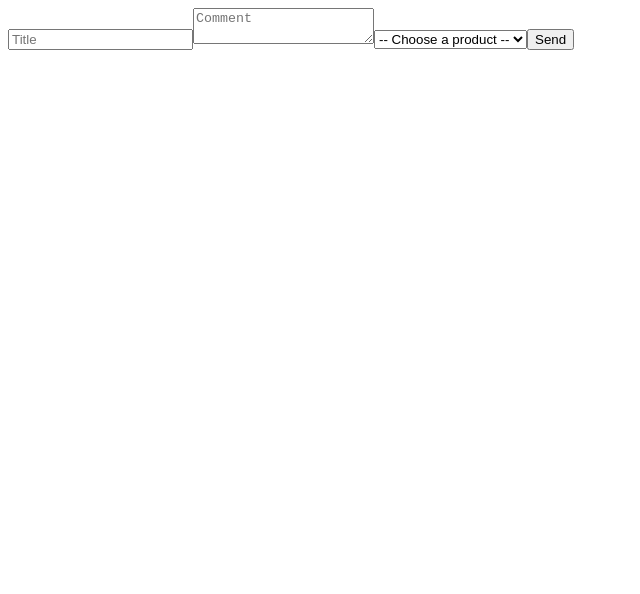
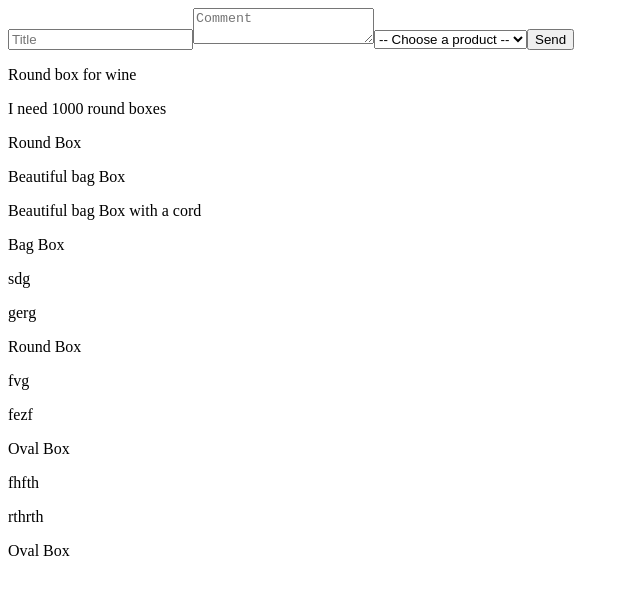
Before and after one commit to XabAyca/packitoo_challenge_app, a React (Create React App) app: page / in a window 1280 px wide. Shown: the top 594 px of the page, without its empty margins (0-640 px from the left). Built offline with nearby package versions, Linux system fonts and the light colour scheme; data requests are answered from the project's data file.

Commit message:
level 4: listbrief component

```diff
--- a/db.json
+++ b/db.json
@@ -11,6 +11,24 @@
       "title": "Beautiful bag Box",
       "comment": "Beautiful bag Box with a cord",
       "productId": 1
+    },
+    {
+      "title": "sdg",
+      "comment": "gerg",
+      "productId": "3",
+      "id": 3
+    },
+    {
+      "title": "fvg",
+      "comment": "fezf",
+      "productId": "2",
+      "id": 4
+    },
+    {
+      "title": "fhfth",
+      "comment": "rthrth",
+      "productId": "2",
+      "id": 5
     }
   ],
   "products": [
--- a/src/App.tsx
+++ b/src/App.tsx
@@ -1,9 +1,11 @@
 import { BriefForm } from './features/BriefForm/components/briefForm';
+import { BriefList } from './features/BriefList/components/briefList';
 
 function App() {
   return (
-    <div className="App">
-      <BriefForm/>
+    <div>
+      <BriefForm />
+      <BriefList/>
     </div>
   );
 }
--- a/src/features/BriefForm/components/briefForm.tsx
+++ b/src/features/BriefForm/components/briefForm.tsx
@@ -1,4 +1,4 @@
-import React, { ChangeEvent, useEffect, useState } from 'react'
+import { ChangeEvent, useEffect, useState } from 'react'
 import { useDispatch, useSelector } from 'react-redux';
 import { getProducts, addBrief } from '../../../shared/api/apiManager';
 import { RootState } from '../../../shared/store';
--- /dev/null
+++ b/src/features/BriefList/components/briefList.tsx
@@ -0,0 +1,55 @@
+import { useEffect } from "react"
+import { useDispatch, useSelector } from "react-redux"
+import { getBriefs } from '../../../shared/api/apiManager';
+import { RootState } from '../../../shared/store';
+
+export const BriefList = () => {
+  const dispatch = useDispatch()
+  const briefs: Ibriefs | any = useSelector((state: RootState) => state.briefs)
+  const products: any = useSelector((state: RootState) => state.getProducts);
+  const brief: any = useSelector((state: RootState) => state.addBrief)
+
+  interface Ibrief{
+    id: number;
+    title: string;
+    comment: string;
+    productId: string;
+  }
+
+  interface Ibriefs{
+    loading: boolean;
+    briefs:Ibrief
+  }
+
+  interface Iproduct{
+    name: string;
+    id: number;
+  }
+
+  useEffect(() => {
+    dispatch(getBriefs())
+  }, [brief])
+
+  const getProductName = (id: string): string => {
+    return products.products.filter(
+      (product: Iproduct) => product.id === parseInt(id)
+    )[0].name;
+  }
+
+  return (
+    <div>
+      {
+        briefs.briefs && products.products &&
+        briefs.briefs.map((brief:Ibrief) => {
+          return (
+            <div>
+              <p>{brief.title}</p>
+              <p>{brief.comment}</p>
+              <p>{getProductName(brief.productId)}</p>
+            </div>
+          )
+        })
+      }
+    </div>
+  )
+}
--- a/src/features/BriefList/reducer.tsx
+++ b/src/features/BriefList/reducer.tsx
@@ -17,7 +17,7 @@ const initialState: InitialState = {
   loading: false,
 };
 
-export const fetchBriefReducer = (
+export const fetchBriefsReducer = (
   state: Object = initialState,
   action: Action
 ) => {
@@ -30,5 +30,8 @@ export const fetchBriefReducer = (
 
     case FETCH_BRIEF_FAILURE:
       return { ...state, loading: false, error: action.error };
+
+    default:
+      return state;
   }
 };
--- a/src/shared/api/apiManager.ts
+++ b/src/shared/api/apiManager.ts
@@ -1,7 +1,7 @@
 
 import { addBriefFailure, addBriefRequest, addBriefSuccess, fetchProductFailure, fetchProductsRequest } from '../../features/BriefForm/actionCreators';
 import { fetchBriefsRequest, fetchBriefsFailure, fetchBriefsSuccess } from '../../features/BriefList/actionCreators';
-import dispatch, { Dispatch } from 'react'
+import { Dispatch } from 'react'
 
 const baseUrl:string = "http://localhost:3000/"
 
--- a/src/shared/store.tsx
+++ b/src/shared/store.tsx
@@ -1,6 +1,7 @@
 import { applyMiddleware, combineReducers, compose, createStore } from "redux";
 import thunk from "redux-thunk";
 import { addBriefReducer, getProductsReducer } from '../features/BriefForm/reducer';
+import { fetchBriefsReducer } from '../features/BriefList/reducer';
 
 declare global {
   interface Window {
@@ -12,7 +13,8 @@ const composeEnhancers = window.__REDUX_DEVTOOLS_EXTENSION_COMPOSE__ || compose
 
 const rootReducers = combineReducers({
   addBrief: addBriefReducer,
-  getProducts: getProductsReducer
+  getProducts: getProductsReducer,
+  briefs: fetchBriefsReducer
 });
 
 export const store = createStore(
```
